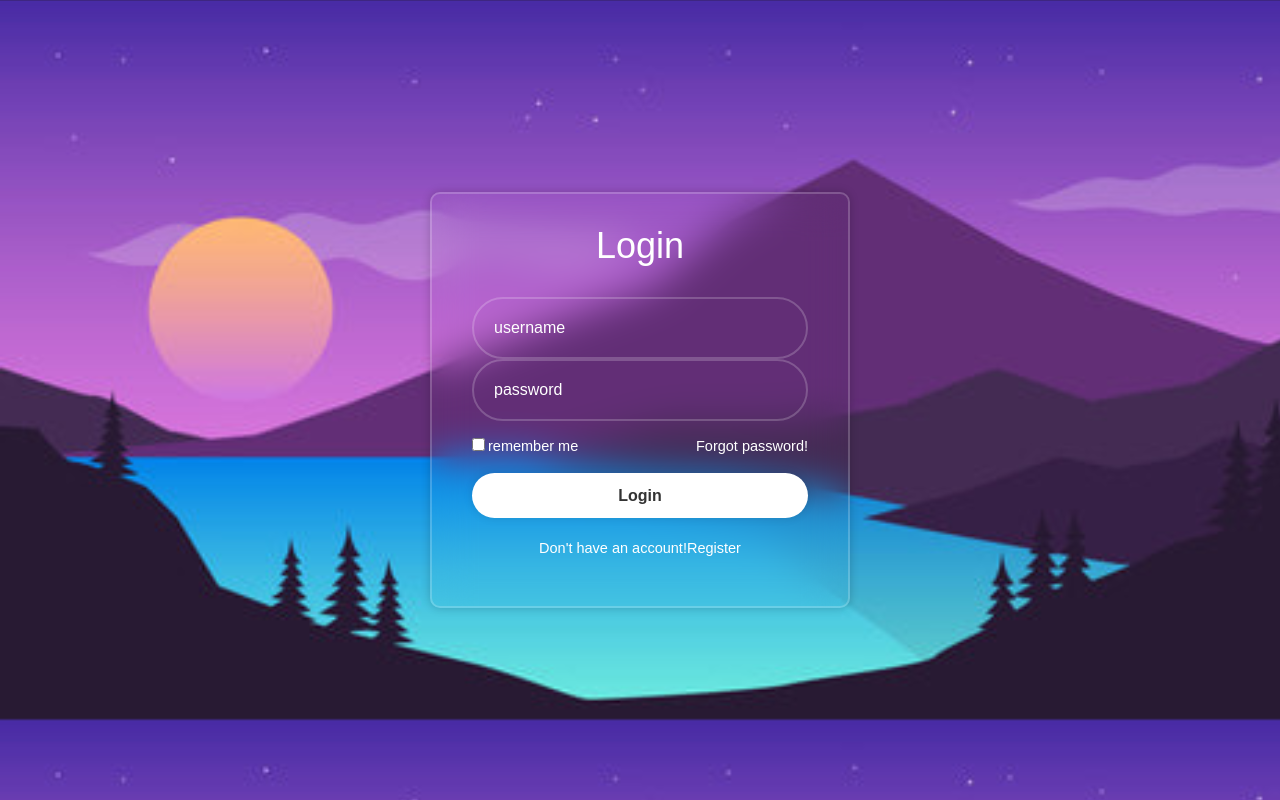
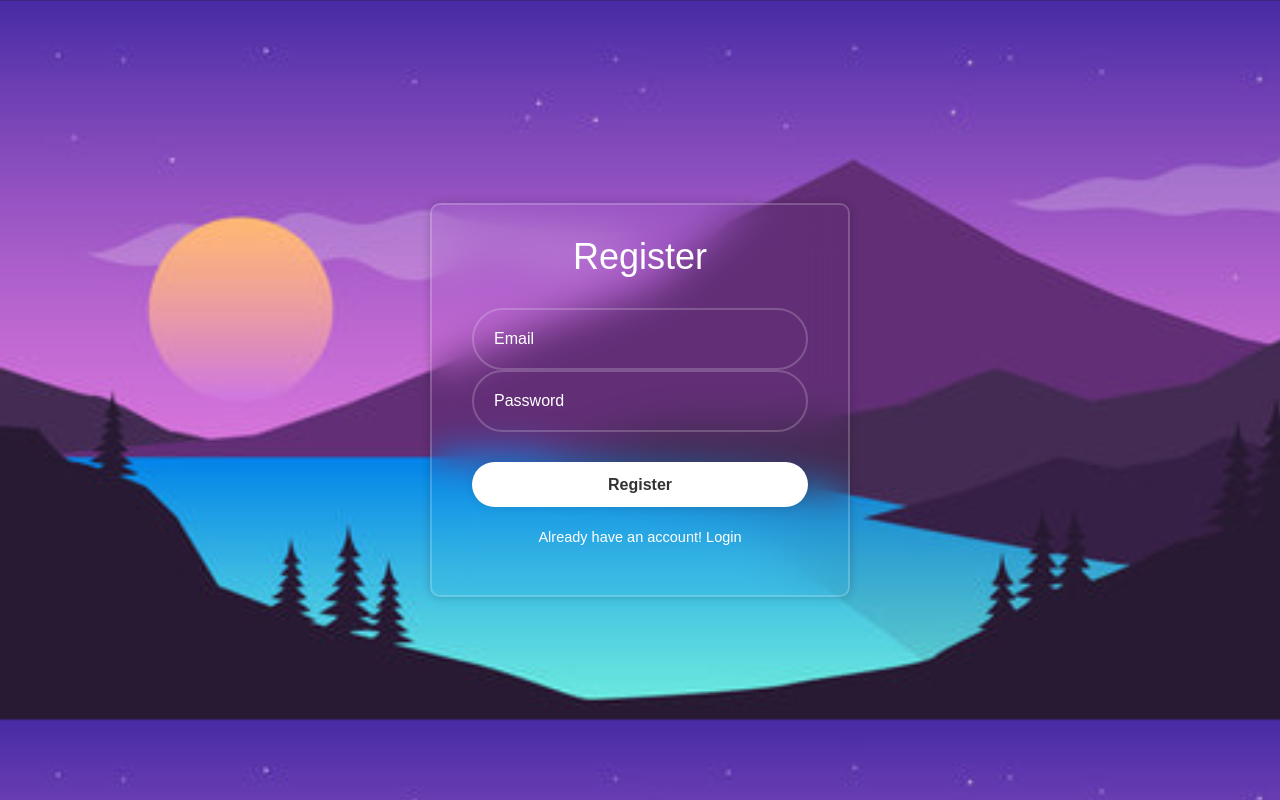
Before and after one commit to ABDULLAH-SHAKER/Task-mangement, a Next.js app in the folder next-mengment/: page /signup in a window 1280 px wide. Built offline with nearby package versions, Linux system fonts and the light colour scheme.

Commit message:
Add firebase and Authentication

```diff
--- /dev/null
+++ b/next-mengment/app/Firebase.js
@@ -0,0 +1,20 @@
+// firebase.js
+import { initializeApp } from 'firebase/app';
+import { getAuth } from 'firebase/auth';
+
+// Your web app's Firebase configuration
+const firebaseConfig = {
+    apiKey: "AIzaSyA03ZZHbx1ZOPTqP6hQy2XDXh4WvA6hbYk",
+    authDomain: "next-1-3dbdb.firebaseapp.com",
+    projectId: "next-1-3dbdb",
+    storageBucket: "next-1-3dbdb.appspot.com",
+    messagingSenderId: "246981926639",
+    appId: "1:246981926639:web:f5494a1e6a8fdec3ff851a"
+  };
+// Initialize Firebase
+const app = initializeApp(firebaseConfig);
+
+// Initialize Firebase Authentication
+const auth = getAuth(app);
+
+export { auth };
--- a/next-mengment/app/Home/page.js
+++ b/next-mengment/app/Home/page.js
@@ -12,7 +12,7 @@ function TaskManager() {
   const [filter, setFilter] = useState("all");
   const handleSubmit = (e) => {
     e.preventDefault();
-    router.push('/signup');
+    Router.push('/signup');
   };
 
   useEffect(() => {
--- a/next-mengment/app/signup/page.js
+++ b/next-mengment/app/signup/page.js
@@ -1,44 +1,63 @@
 'use client';
 import 'bootstrap/dist/css/bootstrap.min.css';
+import { useState } from 'react';
 import { useRouter } from 'next/navigation';
+import { auth } from '../Firebase';
+import { createUserWithEmailAndPassword } from 'firebase/auth';
 import './page.css';
 import 'boxicons';
-export default function Home() {
+
+export default function Signup() {
+  const [email, setEmail] = useState("");
+  const [password, setPassword] = useState("");
+  const [error, setError] = useState("");
   const router = useRouter();
 
-  const handleSubmit = (e) => {
+  const handleSignup = async (e) => {
     e.preventDefault();
+    setError("");
+
+    try {
+      await createUserWithEmailAndPassword(auth, email, password);
       router.push('./Home');
+    } catch (err) {
+      setError(err.message);
+    }
   };
 
   return (
     <div className="wrapper">
-  <form onSubmit={handleSubmit}>
-    <h1>Login</h1>
+      <form onSubmit={handleSignup}>
+        <h1>Register</h1>
         <div className="input-box">
-      <input type="text" placeholder="username" required="" />
+          <input
+            type="email"
+            placeholder="Email"
+            value={email}
+            onChange={(e) => setEmail(e.target.value)}
+            required
+          />
           <i className="bx bxs-user" />
-      <input type="password" placeholder="password" required="" />
+          <input
+            type="password"
+            placeholder="Password"
+            value={password}
+            onChange={(e) => setPassword(e.target.value)}
+            required
+          />
           <i className="bx bxs-lock-alt" />
         </div>
-    <div className="remember-forgot">
-      <label>
-        <input type="checkbox" />
-        remember me
-      </label>
-      <a href="#">Forgot password!</a>
-    </div>
+        {error && <p style={{ color: "red" }}>{error}</p>}
         <button type="submit" className="btn">
-      Login
+          Register
         </button>
         <div className="register-link">
           <p>
-        Don't have an account!
-        <a href="#">Register</a>
+            Already have an account!
+            <a href="./Login"> Login</a>
           </p>
         </div>
       </form>
     </div>
-
   );
 }
```
Lines whose indentation alone changed are shown as unchanged.
